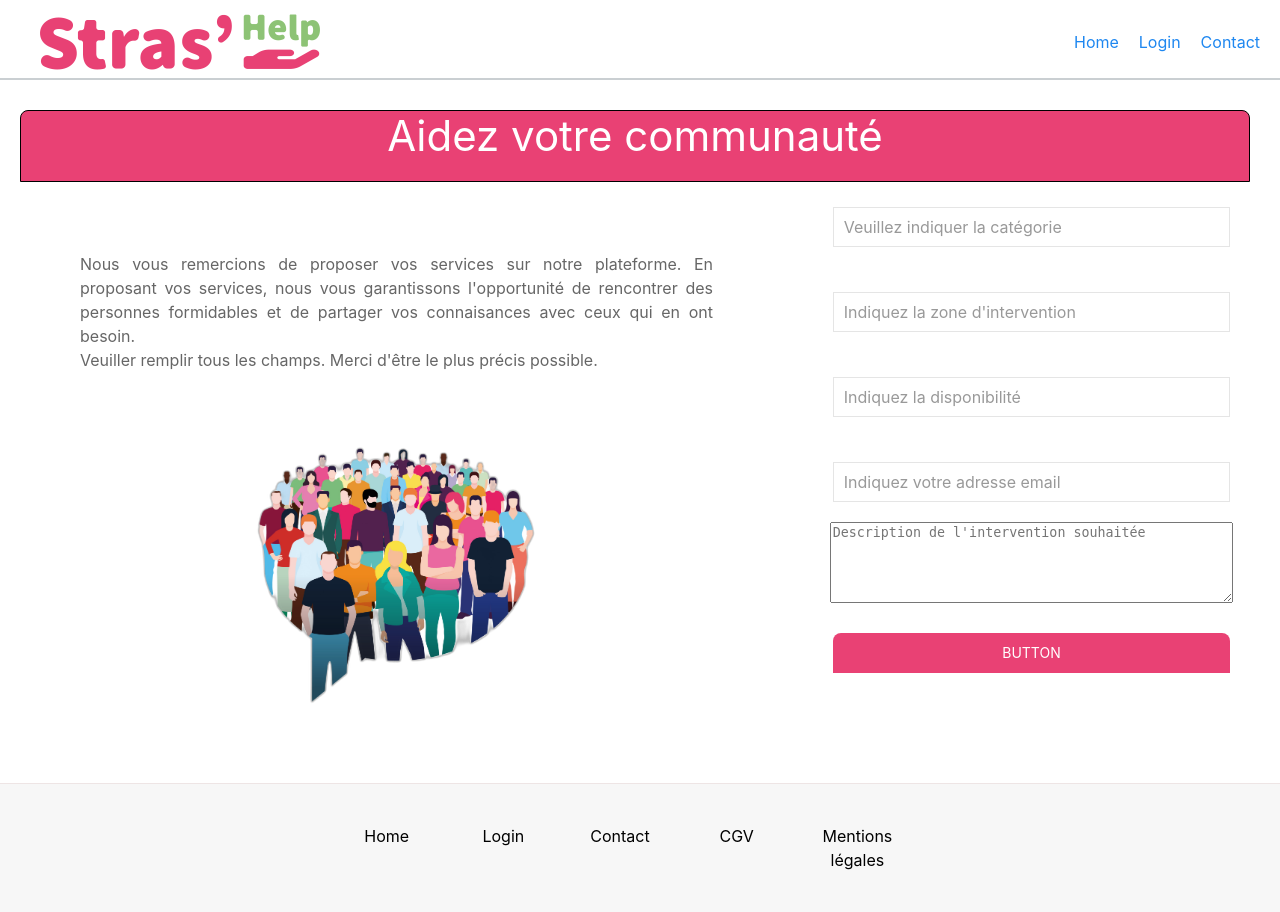
After one commit to StephaneKoeniguer/2-Projet-StrasHelp, a PHP site: template src/View/depot/deposerOffre.html.twig in a window 1280 px wide. The commit adds this page. Run offline with PHP 8.4, Linux system fonts and the light colour scheme; the template is opened without the code that fills it, so the values that code supplies are empty; some libraries are stand-ins or nearby versions.

Commit message:
add files deposerOffre

```diff
--- /dev/null
+++ b/src/View/depot/deposerOffre.html.twig
@@ -0,0 +1,60 @@
+{% extends 'layout.html.twig' %}
+
+{% block stylesheet %}
+{{parent()}}
+<link rel="stylesheet" href="/assets/css/style_deposerOffre.css">
+{% endblock %}
+
+{% block content %}
+
+<div class="paragraphe">
+            <h1>Aidez votre communauté</h1>
+          </div>
+          <div class="contenu_cedric">
+            <div classs="container_p_image">
+          <p>Nous vous remercions de proposer vos services sur notre plateforme. En proposant vos services, nous vous garantissons l'opportunité de rencontrer des personnes formidables et de partager vos connaisances avec ceux qui en ont besoin. <br>
+          Veuiller remplir tous les champs. Merci d'être le plus précis possible.</p>
+          <div class="capsule_image">
+            <img src="assets\images\communaute.png" alt="image de communaute">
+          </div>
+            </div>
+
+  <form class="uk-form-stacked">
+    <div class="uk-margin">
+        <label class="uk-form-label" for="form-stacked-text"></label>
+        <div class="uk-form-controls">
+            <input class="uk-input" id="form-stacked-text" type="text" placeholder="Veuillez indiquer la catégorie">
+        </div>
+    </div>
+
+    <div class="uk-margin">
+        <label class="uk-form-label" for="form-stacked-text"></label>
+        <div class="uk-form-controls">
+            <input class="uk-input" id="form-stacked-text" type="text" placeholder="Indiquez la zone d'intervention">
+        </div>
+    </div>
+
+    <div class="uk-margin">
+        <label class="uk-form-label" for="form-stacked-text"></label>
+        <div class="uk-form-controls">
+            <input class="uk-input" id="form-stacked-text" type="text" placeholder="Indiquez la disponibilité">
+        </div>
+    </div>
+
+    <div class="uk-margin">
+        <label class="uk-form-label" for="form-stacked-text"></label>
+        <div class="uk-form-controls">
+            <input class="uk-input" id="form-stacked-text" type="email" placeholder="Indiquez votre adresse email">
+        </div>
+    </div>
+
+    <div class="description-btn-container">
+      <label for="message"></label>
+      <textarea id="message" name="message" rows="5" placeholder="Description de l'intervention souhaitée"></textarea><br><br>
+      <button class="uk-button uk-button-primary uk-width-1-1 uk-margin-small-bottom">Button</button>
+  </div>
+  </form>
+          </div>
+
+
+{% endblock %}
--- a/src/View/layout.html.twig
+++ b/src/View/layout.html.twig
@@ -17,6 +17,7 @@
 <body>
     {% block header %}{% include 'Home/_navbar.html.twig' %}{% endblock %}
     {% block content %}{% endblock %}
+    {% block footer %}{% include 'component/_footer.html.twig' %}{% endblock %}
 
     {% block javascript %}
     <script src="https://cdn.jsdelivr.net/npm/uikit@3.16.15/dist/js/uikit.min.js"></script>
--- a/src/routes.php
+++ b/src/routes.php
@@ -16,5 +16,6 @@ return [
     'categorie' => ['CategorieController', 'index'],
     'categorie/add' => ['CategorieController', 'add'],
     'offre' => ['OffreController', 'index'],
+    'depot' => ['DeposerOffreController', 'index'],
 
 ];
```
Also changed, not shown: src/Controller/DeposerOffreController.php (added, +11 -0 lines), public/assets/css/style_deposerOffre.css (added), public/assets/images/communaute.png (added).
